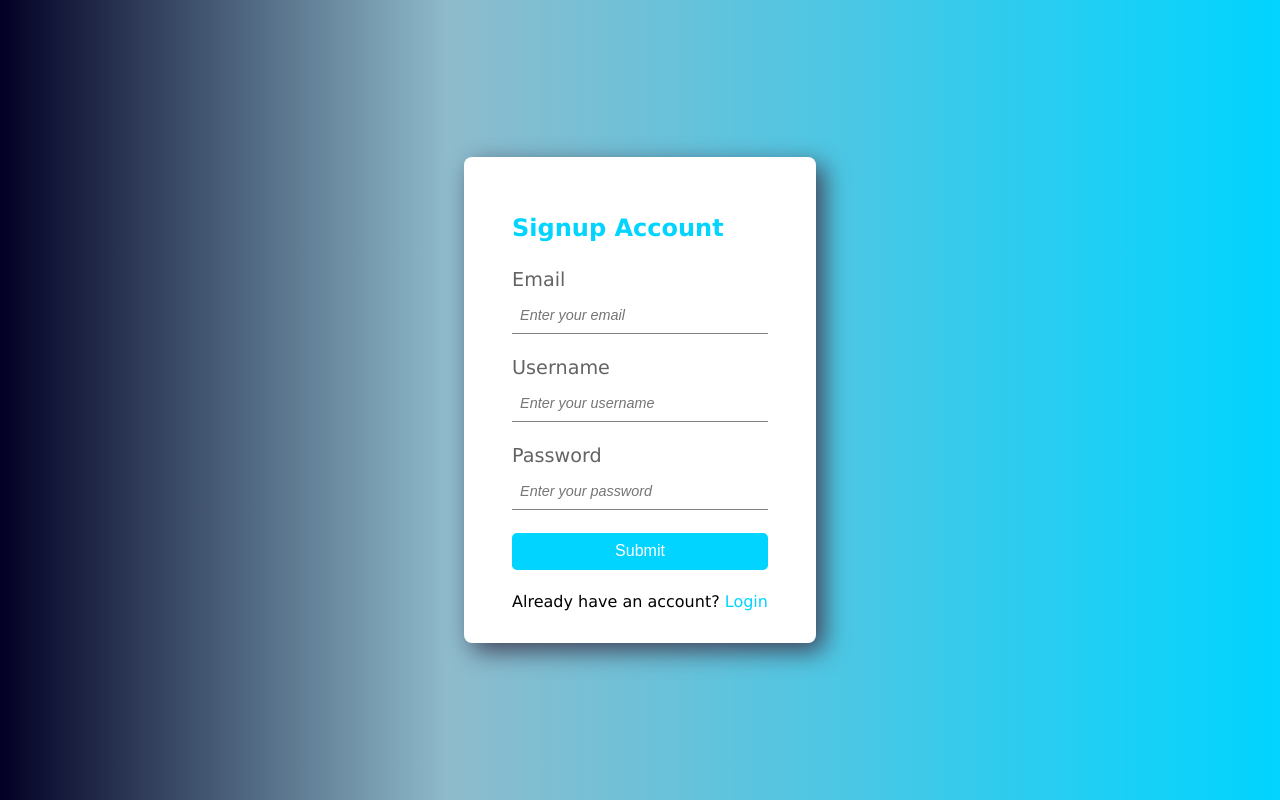
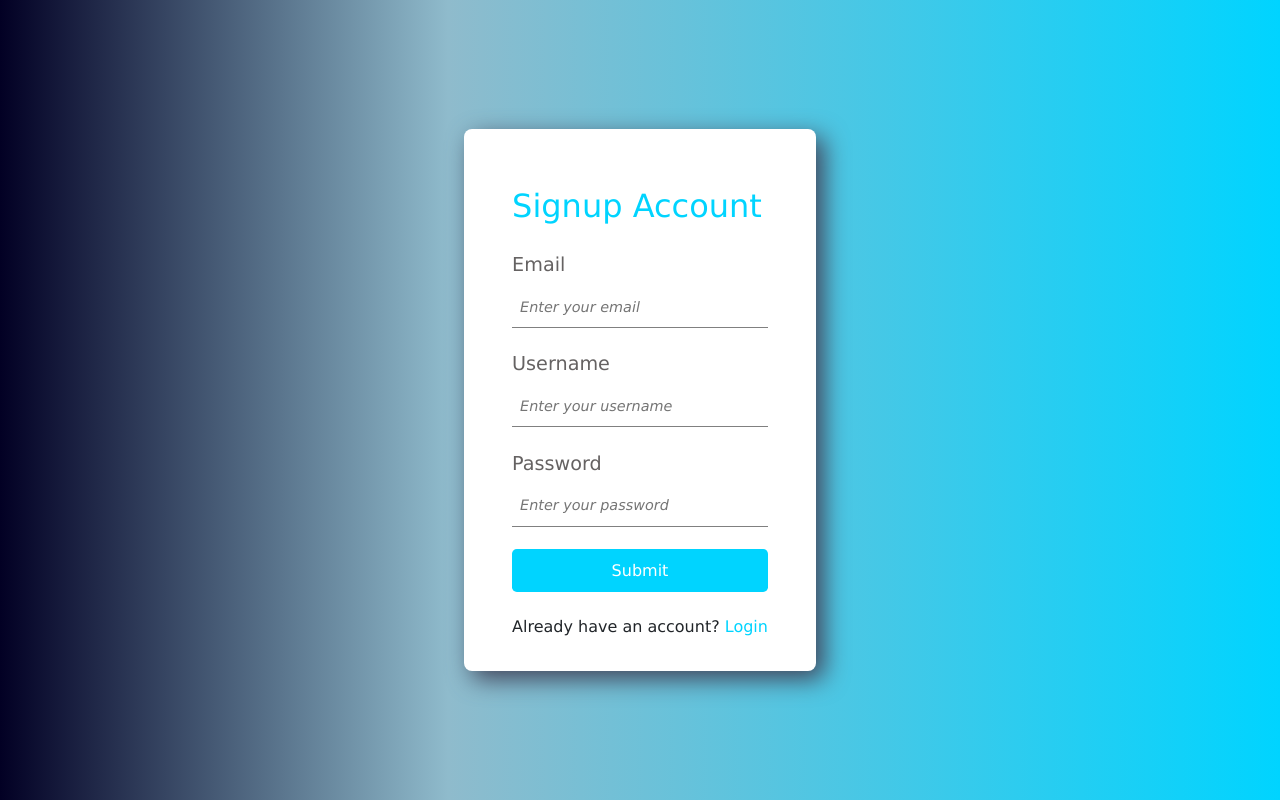
Before and after one commit to AkmDgreat/pdfSync, a React (Create React App) app in the folder client/: page /signup in a window 1280 px wide. Built offline with nearby package versions, Linux system fonts and the light colour scheme.

Commit message:
added some css. Css error still not fixed

```diff
--- a/client/public/index.html
+++ b/client/public/index.html
@@ -7,6 +7,12 @@
     <meta
       name="description"
       content="Web site created using create-react-app"
+    />
+    <link
+      href="https://cdn.jsdelivr.net/npm/bootstrap@5.3.3/dist/css/bootstrap.min.css"
+      rel="stylesheet"
+      integrity="sha384-QWTKZyjpPEjISv5WaRU9OFeRpok6YctnYmDr5pNlyT2bRjXh0JMhjY6hW+ALEwIH"
+      crossorigin="anonymous"
     />
     <!-- <link rel="apple-touch-icon" href="%PUBLIC_URL%/logo192.png" /> -->
 
@@ -24,6 +30,5 @@
   <body>
     <noscript>You need to enable JavaScript to run this app.</noscript>
     <div id="root"></div>
-
   </body>
 </html>
--- a/client/src/components/Home.jsx
+++ b/client/src/components/Home.jsx
@@ -3,6 +3,7 @@ import { useNavigate } from "react-router-dom";
 import { useCookies } from "react-cookie";
 import axios from "axios";
 import { ToastContainer, toast } from "react-toastify";
+import Navbar from "./Navbar";
 
 const Home = () => {
   const navigate = useNavigate();
@@ -28,19 +29,18 @@ const Home = () => {
     };
     verifyCookie();
   }, [cookies, navigate, removeCookie]);
+
   const Logout = () => {
     removeCookie("token");
     navigate("/signup");
   };
+
   return (
     <>
-      <div className="home_page">
-        <h4>
-          {" "}
-          Welcome <span>{username}</span>
-        </h4>
-        <button onClick={Logout}>LOGOUT</button>
-      </div>
+      <Navbar logout={Logout} />
+      <h4>
+        Welcome <span>{username}</span>
+      </h4>
       <ToastContainer />
     </>
   );
--- a/client/src/components/Login.jsx
+++ b/client/src/components/Login.jsx
@@ -2,6 +2,7 @@ import React, { useState } from "react";
 import { Link, useNavigate } from "react-router-dom";
 import axios from "axios";
 import { ToastContainer, toast } from "react-toastify";
+import "../styles/Login.css"
 
 const Login = () => {
   const navigate = useNavigate();
--- /dev/null
+++ b/client/src/components/Navbar.jsx
@@ -0,0 +1,45 @@
+import React from "react";
+
+const Navbar = ({ logout }) => {
+  return (
+    <nav className="navbar navbar-expand-lg bg-body-tertiary">
+      <div className="container-fluid">
+        <a className="navbar-brand" href="#">
+          Navbar
+        </a>
+        <button
+          className="navbar-toggler"
+          type="button"
+          data-bs-toggle="collapse"
+          data-bs-target="#navbarNavAltMarkup"
+          aria-controls="navbarNavAltMarkup"
+          aria-expanded="false"
+          aria-label="Toggle navigation"
+        >
+          <span className="navbar-toggler-icon"></span>
+        </button>
+        <div className="collapse navbar-collapse" id="navbarNavAltMarkup">
+          <ul className="nav nav-pills">
+            <li className="nav-item">
+              <button type="button" id="upload-btn" className="btn btn-primary">
+                Upload
+              </button>
+            </li>
+            <li className="nav-item">
+              <button
+                type="button"
+                id="upload-btn"
+                className="btn btn-primary"
+                onClick={logout}
+              >
+                Logout
+              </button>
+            </li>
+          </ul>
+        </div>
+      </div>
+    </nav>
+  );
+};
+
+export default Navbar;
--- a/client/src/components/Signup.jsx
+++ b/client/src/components/Signup.jsx
@@ -2,6 +2,8 @@ import React, { useState } from "react";
 import { Link, useNavigate } from "react-router-dom";
 import axios from "axios";
 import { ToastContainer, toast } from "react-toastify";
+import "../styles/Signup.css"
+
 
 const Signup = () => {
   const navigate = useNavigate();
--- a/client/src/index.js
+++ b/client/src/index.js
@@ -3,7 +3,6 @@ import ReactDOM from "react-dom/client";
 import App from "./App";
 import { BrowserRouter } from "react-router-dom"
 import "react-toastify/ReactToastify.css"
-import "./index.css"
 
 const root = ReactDOM.createRoot(document.getElementById("root"));
 
--- /dev/null
+++ b/client/src/styles/Login.css
@@ -0,0 +1,97 @@
+*,
+::before,
+::after {
+  box-sizing: border-box;
+  padding: 0;
+  margin: 0;
+}
+
+label {
+  font-size: 1.2rem;
+  color: #656262;
+}
+
+html,
+body {
+  height: 100%;
+  width: 100%;
+}
+
+body {
+  display: flex;
+  justify-content: center;
+  align-items: center;
+  background: linear-gradient(
+    90deg,
+    rgba(2, 0, 36, 1) 0%,
+    rgba(143, 187, 204, 1) 35%,
+    rgba(0, 212, 255, 1) 100%
+  );
+  font-family: Verdana, Geneva, Tahoma, sans-serif;
+}
+
+.form_container {
+  background-color: #fff;
+  padding: 2rem 3rem;
+  border-radius: 0.5rem;
+  width: 100%;
+  max-width: 400px;
+  box-shadow: 8px 8px 24px 0px rgba(66, 68, 90, 1);
+}
+
+.form_container > h2 {
+  margin-block: 1rem;
+  padding-block: 0.6rem;
+  color: rgba(0, 212, 255, 1);
+}
+
+.form_container > form {
+  display: flex;
+  flex-direction: column;
+  gap: 1.4rem;
+}
+
+.form_container div {
+  display: flex;
+  flex-direction: column;
+  gap: 0.3rem;
+}
+
+.form_container input {
+  border: none;
+  padding: 0.5rem;
+  border-bottom: 1px solid gray;
+  font-size: 1.1rem;
+  outline: none;
+}
+
+.form_container input::placeholder {
+  font-size: 0.9rem;
+  font-style: italic;
+}
+
+.form_container button {
+  background-color: rgba(0, 212, 255, 1);
+  color: #fff;
+  border: none;
+  padding: 0.6rem;
+  font-size: 1rem;
+  cursor: pointer;
+  border-radius: 0.3rem;
+}
+
+span a {
+  text-decoration: none;
+  color: rgba(0, 212, 255, 1);
+}
+
+
+@media only screen and (max-width: 1200px){
+  .home_page{
+    font-size: 1.5rem;
+  }
+  .home_page button {
+    padding: 0.6rem 1rem;
+    font-size: 1.5rem;
+  }
+}
--- a/client/src/index.css
+++ b/client/src/styles/Signup.css
@@ -85,40 +85,6 @@ span a {
   color: rgba(0, 212, 255, 1);
 }
 
-.home_page {
-  height: 100vh;
-  width: 100vw;
-  background: #000;
-  color: white;
-  display: flex;
-  justify-content: center;
-  align-items: center;
-  text-transform: uppercase;
-  font-size: 3rem;
-  flex-direction: column;
-  gap: 1rem;
-}
-
-.home_page span {
-  color: rgba(0, 212, 255, 1);
-}
-
-.home_page button {
-  background-color: rgb(27, 73, 83);
-  color: #fff;
-  cursor: pointer;
-  padding: 1rem 3rem;
-  font-size: 2rem;
-  border-radius: 2rem;
-  transition: ease-in 0.3s;
-  border: none;
-}
-
-.home_page button:hover {
-  background-color: rgba(0, 212, 255, 1);
-}
-
-
 @media only screen and (max-width: 1200px){
   .home_page{
     font-size: 1.5rem;
```
